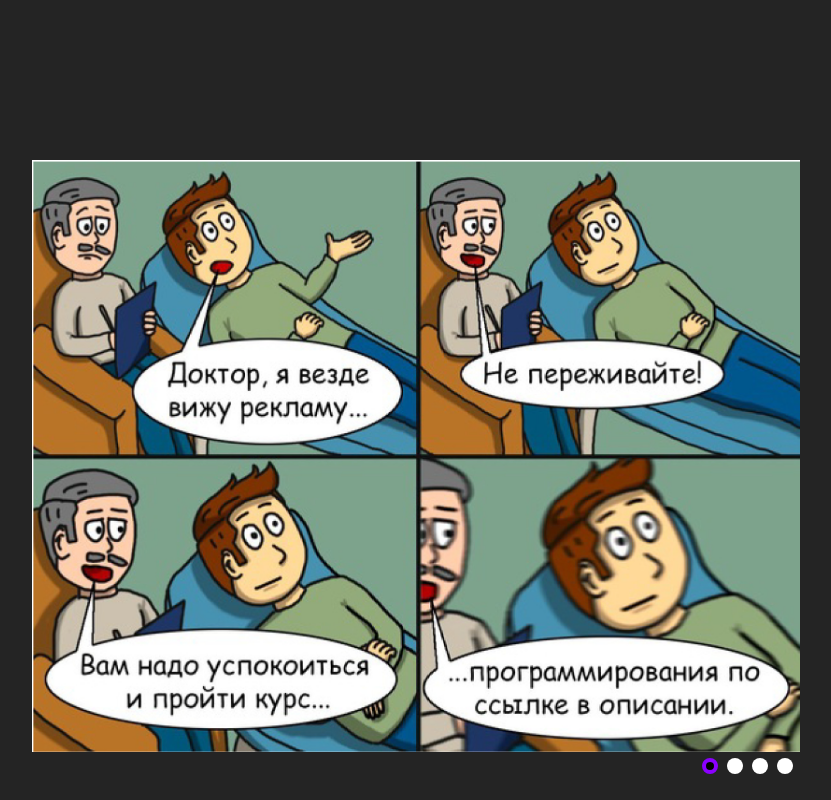
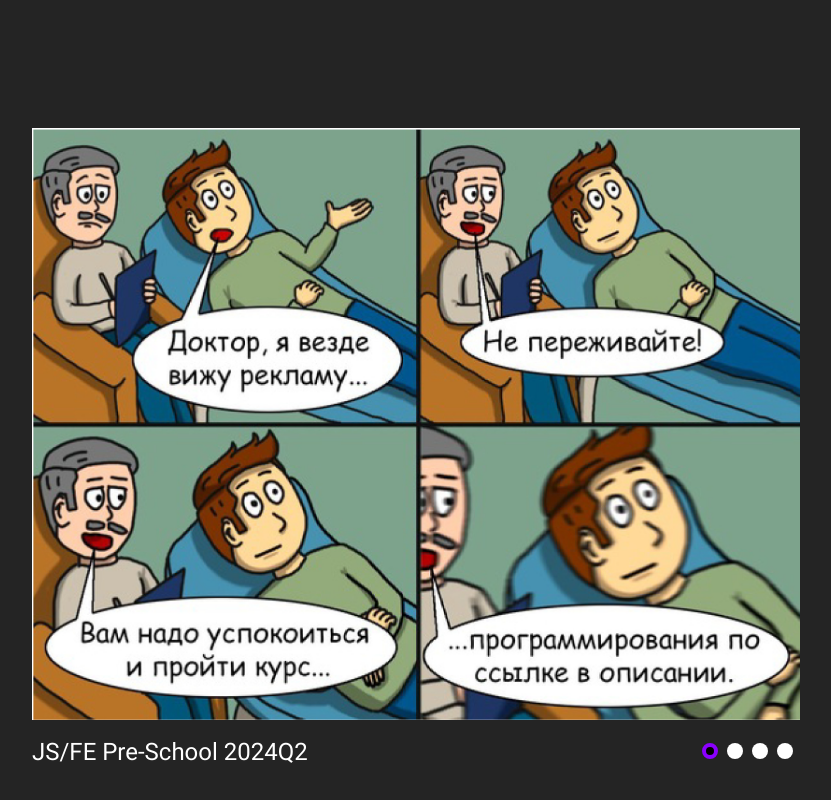
Before and after one commit to Sugeex/cssMemeSlider, a plain HTML site: page index.html in a window 1280 px wide. Shown: the whole page, without its empty margins (224-1055 px from the left). Drawn offline with Linux system fonts and the light colour scheme.

Commit message:
feat: add text for img (Sun, Sep 15, 2024 11:54:01 PM)

```diff
--- a/index.html
+++ b/index.html
@@ -3,7 +3,7 @@
 <head>
     <meta charset="UTF-8">
     <meta name="viewport" content="width=device-width, initial-scale=1.0">
-    <title>cssMemeSlider</title>
+    <title>MemeSlider</title>
     <link rel="stylesheet" href="./style.css">
 </head>
 <body>
@@ -19,7 +19,20 @@
             <img class="sliders" src="./img/joAS28fG8xg.jpg" alt="mem">
         </div>
         <div class="nav">
-            <div class="title"></div>
+            <div class="title">
+                <div class="text start">
+                    JS/FE Pre-School 2024Q2
+                </div>
+                <div class="text">
+                    True story
+                </div>
+                <div class="text">
+                    No pasaran
+                </div>
+                <div class="text">
+                    To be continued...
+                </div>
+            </div>
             <div class="buttons">
                 <label class="btn" for="mem1"><div class="button"></div></label>
                 <label class="btn" for="mem2"><div class="button"></div></label>
--- a/style.css
+++ b/style.css
@@ -1,3 +1,9 @@
+@font-face {
+    font-family: 'Roboto';
+    src: url('./fonts/Roboto-Regular.ttf') format('truetype');
+    font-weight: 400;
+}
+
 *{
     box-sizing: border-box;
     margin: 0;
@@ -11,8 +17,9 @@ body{
     margin: auto;
     display: flex;
     flex-direction: column;
-    padding: 10em 1em 0em 1em;
+    padding: 8em 1em 0em 1em;
     width: 100%;
+    gap: 1.1em;
 }
 .main>input{
     display: none;
@@ -65,7 +72,22 @@ body{
 }
 .nav{
     display: flex;
-    justify-content: flex-end;
+    justify-content: space-between;
+}
+
+.title {
+    overflow: hidden;
+    width: 100%;
+    display: flex;
+}
+
+.text {
+    font-family: 'Roboto',sans-serif;
+    font-size: 1.5em;
+    flex-basis: 100%;
+    flex-shrink: 0;
+    transition: all 1.5s ease;
+    color: white;
 }
 .buttons{
     display: flex;
```
Also changed, not shown: fonts/Roboto-Regular.ttf (added).
